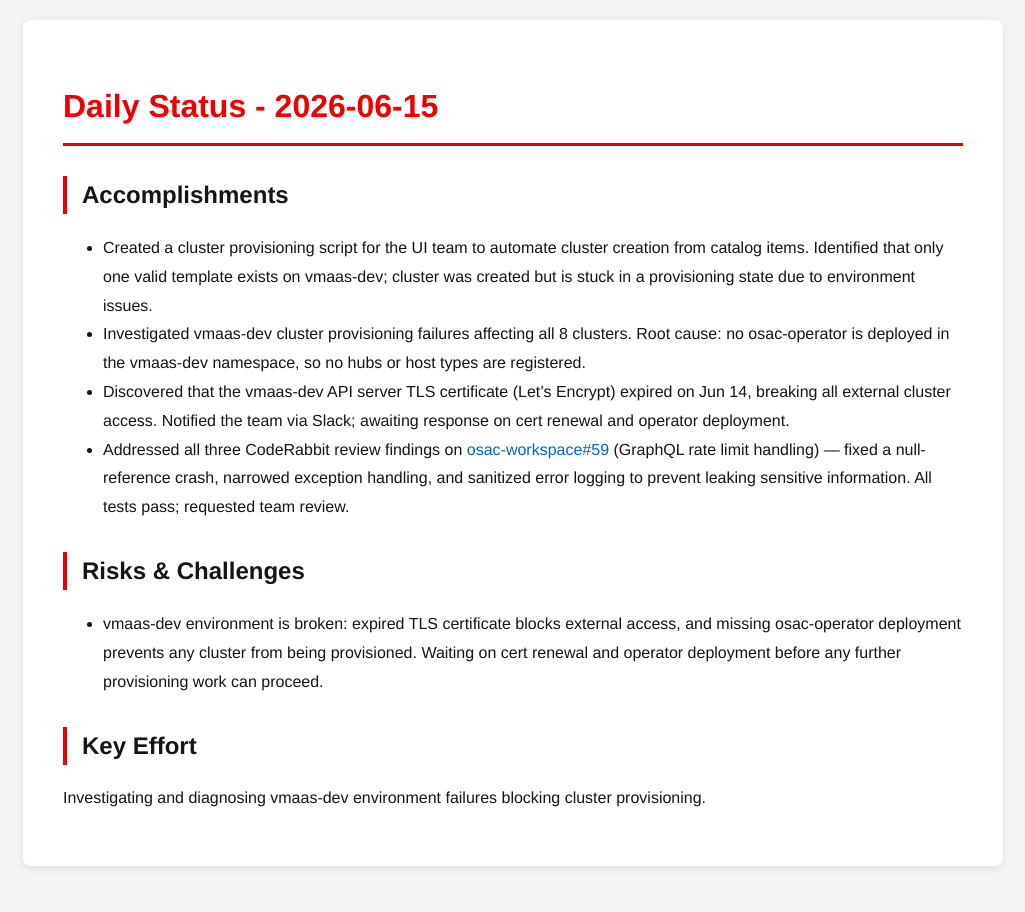
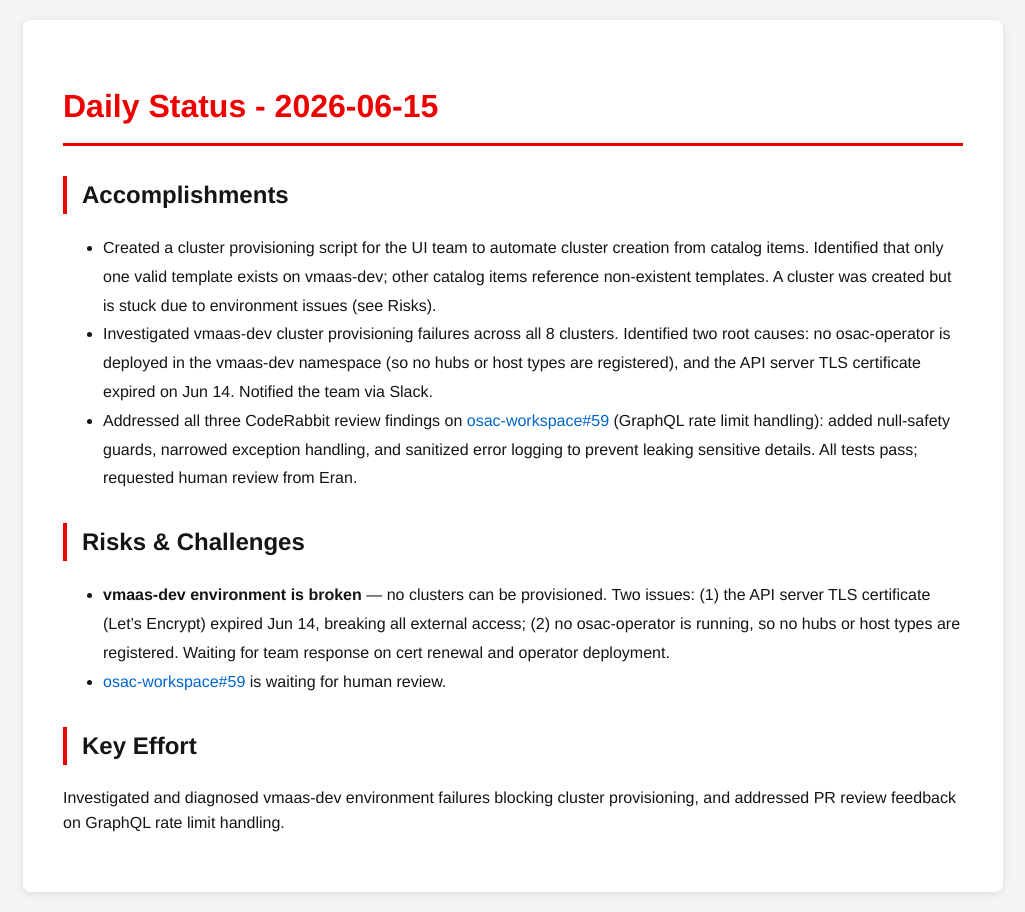
Before and after one commit to tzvatot/daily-status, a Jekyll site: the page built from 2026-06-15.md, in a window 1280 px wide. Shown: the whole page, without its empty margins (127-1152 px from the left). Built offline with Jekyll 4.4.1, drawn with Linux system fonts in a browser that asks for light colours.

Commit message:
Daily status update - 2026-06-15

```diff
--- a/2026-06-15.md
+++ b/2026-06-15.md
@@ -7,13 +7,13 @@ date: 2026-06-15
 # Daily Status - 2026-06-15
 
 ## Accomplishments
-- Created a cluster provisioning script for the UI team to automate cluster creation from catalog items. Identified that only one valid template exists on vmaas-dev; cluster was created but is stuck in a provisioning state due to environment issues.
-- Investigated vmaas-dev cluster provisioning failures affecting all 8 clusters. Root cause: no osac-operator is deployed in the vmaas-dev namespace, so no hubs or host types are registered.
-- Discovered that the vmaas-dev API server TLS certificate (Let's Encrypt) expired on Jun 14, breaking all external cluster access. Notified the team via Slack; awaiting response on cert renewal and operator deployment.
-- Addressed all three CodeRabbit review findings on [osac-workspace#59](https://github.com/osac-project/osac-workspace/pull/59) (GraphQL rate limit handling) — fixed a null-reference crash, narrowed exception handling, and sanitized error logging to prevent leaking sensitive information. All tests pass; requested team review.
+- Created a cluster provisioning script for the UI team to automate cluster creation from catalog items. Identified that only one valid template exists on vmaas-dev; other catalog items reference non-existent templates. A cluster was created but is stuck due to environment issues (see Risks).
+- Investigated vmaas-dev cluster provisioning failures across all 8 clusters. Identified two root causes: no osac-operator is deployed in the vmaas-dev namespace (so no hubs or host types are registered), and the API server TLS certificate expired on Jun 14. Notified the team via Slack.
+- Addressed all three CodeRabbit review findings on [osac-workspace#59](https://github.com/osac-project/osac-workspace/pull/59) (GraphQL rate limit handling): added null-safety guards, narrowed exception handling, and sanitized error logging to prevent leaking sensitive details. All tests pass; requested human review from Eran.
 
 ## Risks & Challenges
-- vmaas-dev environment is broken: expired TLS certificate blocks external access, and missing osac-operator deployment prevents any cluster from being provisioned. Waiting on cert renewal and operator deployment before any further provisioning work can proceed.
+- **vmaas-dev environment is broken** — no clusters can be provisioned. Two issues: (1) the API server TLS certificate (Let's Encrypt) expired Jun 14, breaking all external access; (2) no osac-operator is running, so no hubs or host types are registered. Waiting for team response on cert renewal and operator deployment.
+- [osac-workspace#59](https://github.com/osac-project/osac-workspace/pull/59) is waiting for human review.
 
 ## Key Effort
-Investigating and diagnosing vmaas-dev environment failures blocking cluster provisioning.
+Investigated and diagnosed vmaas-dev environment failures blocking cluster provisioning, and addressed PR review feedback on GraphQL rate limit handling.
```
